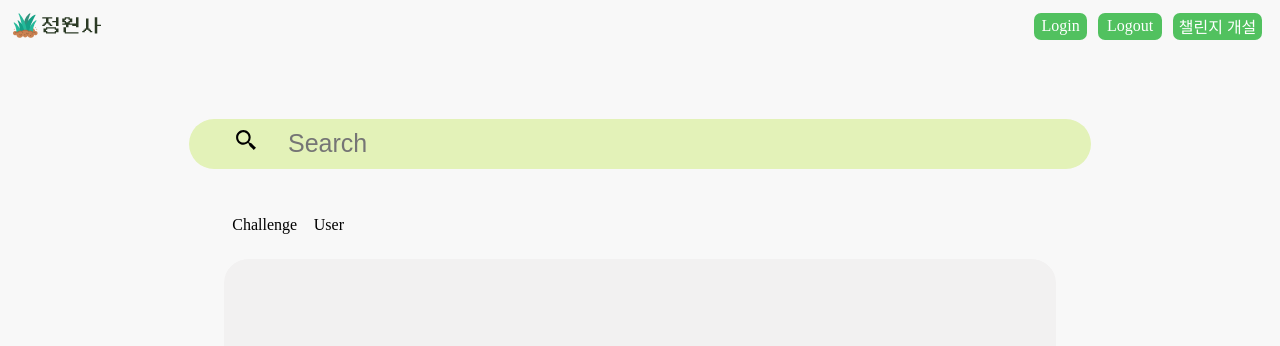
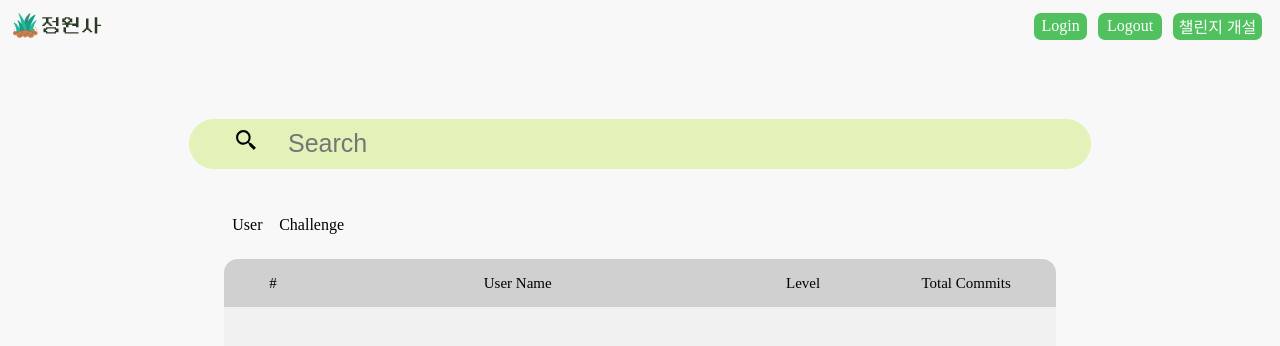
Before and after one commit to yunseonyeong/Gardener_Client, a React (Create React App) app: page /search/result in a window 1280 px wide. Shown: the top 346 px of the page. Built offline with nearby package versions, Linux system fonts and the light colour scheme.

Commit message:
search result title

```diff
--- a/src/components/search/searchResult/searchUser/searchUserBox/searchUserBox.js
+++ b/src/components/search/searchResult/searchUser/searchUserBox/searchUserBox.js
@@ -14,12 +14,56 @@ const SearchUserTable = styled.div`
   border-radius: 3%;
 `;
 
+const SearchUserTableTitle = styled.div`
+  background-color: #d0d0d0;
+  width: 98%;
+  height : 40px;
+  display: flex;
+  align-items: center;
+  justify-content: space-between;
+  font-size: 15px;
+  border-radius: 14px 14px 0 0;
+  padding: 0.5% 1% 0.5% 1%;
+`;
+
+const TableTitleColId = styled.div`
+  flex-basis : 10%;
+  display: flex;
+  justify-content: center;
+`;
+
+const TableTitleColName = styled.div`
+  flex-basis: 50%;
+  display: flex;
+  justify-content: center;
+`;
+
+const TableTitleColLv = styled.div`
+  flex-basis: 20%;
+  display: flex;
+  justify-content: center;
+`;
+
+const TableTitleColCommit = styled.div`
+  flex-basis: 20%;
+  display: flex;
+  justify-content: center;
+`;
+
+
 const searchUserBox = () => {
   return (
     <SearchUserBoxDom>
-      <SearchUserTable></SearchUserTable>
+      <SearchUserTable>
+        <SearchUserTableTitle>
+          <TableTitleColId>#</TableTitleColId>
+          <TableTitleColName>User Name</TableTitleColName>
+          <TableTitleColLv>Level</TableTitleColLv>
+          <TableTitleColCommit>Total Commits</TableTitleColCommit>
+        </SearchUserTableTitle>
+      </SearchUserTable>
     </SearchUserBoxDom>
-  )
+  );
 }
 
 export default searchUserBox
--- a/src/components/search/searchTab/searchTab.js
+++ b/src/components/search/searchTab/searchTab.js
@@ -9,8 +9,8 @@ const SearchTabDom = styled.div`
 const SearchTab = () => {
   return (
     <SearchTabDom>
+      <SearchTabButton title="User" />
       <SearchTabButton title="Challenge" />
-      <SearchTabButton title="User" />
     </SearchTabDom>
   );
 }
```
